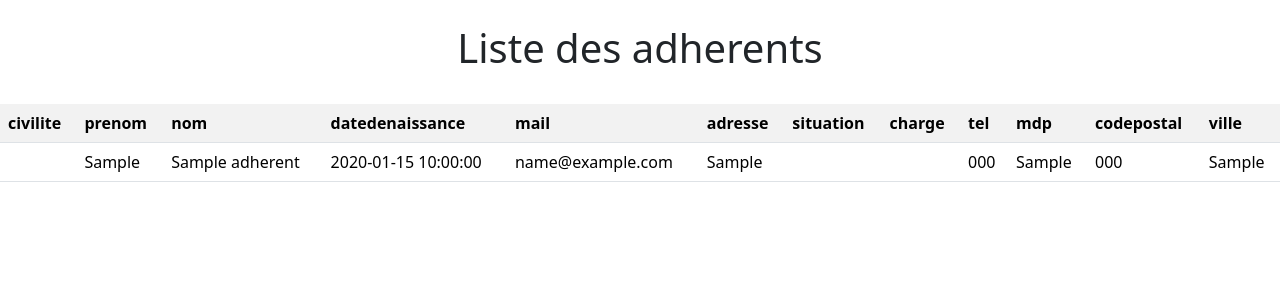
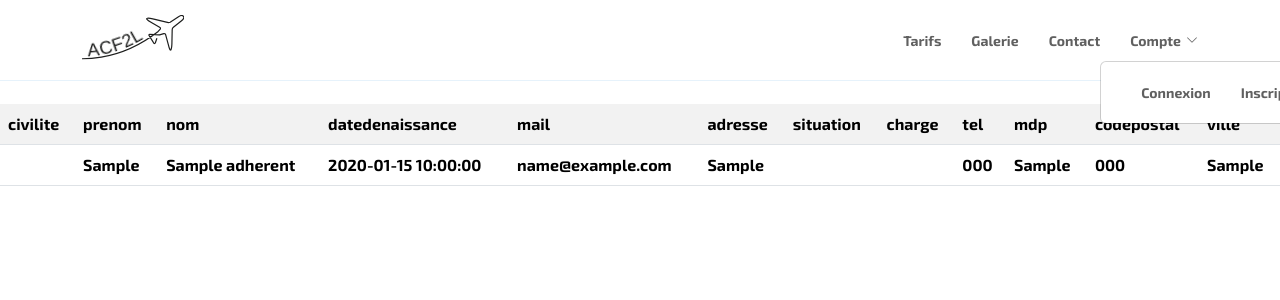
Before and after one commit to Karlitooo03/SAE303, a PHP site: page /membres.php in a window 1280 px wide. Shown: the top 300 px of the page. Run offline with PHP 8.4, Linux system fonts and the light colour scheme; tables that the repository leaves empty or names only in its code hold one stand-in row (values such as "Sample post"); data that the repository does not hold is empty.

Commit message:
modif page membre 1

```diff
--- a/membres.php
+++ b/membres.php
@@ -1,13 +1,15 @@
 <?php
+session_start();
 //require_once "exec.php";
 require_once "poo_models.php";
 require_once "poo_repository.php";
-
-echo '<link href="https://cdn.jsdelivr.net/npm/bootstrap@5.3.2/dist/css/bootstrap.min.css" rel="stylesheet"
+?>
+<?php
+/*echo '<link href="https://cdn.jsdelivr.net/npm/bootstrap@5.3.2/dist/css/bootstrap.min.css" rel="stylesheet"
  integrity="sha384-T3c6CoIi6uLrA9TneNEoa7RxnatzjcDSCmG1MXxSR1GAsXEV/Dwwykc2MPK8M2HN" crossorigin="anonymous">
  <script src="https://cdn.jsdelivr.net/npm/bootstrap@5.3.2/dist/js/bootstrap.bundle.min.js"
   integrity="sha384-C6RzsynM9kWDrMNeT87bh95OGNyZPhcTNXj1NW7RuBCsyN/o0jlpcV8Qyq46cDfL" crossorigin="anonymous"></script>';
-
+*/
 function afficherTable($table, $colonnes)
 {
     try {
@@ -41,7 +43,90 @@ function afficherTable($table, $colonnes)
 
 // Afficher le tableau des adhérents
     $colonnesAdherents = ['civilite', 'prenom', 'nom', 'datedenaissance', 'mail', 'adresse', 'situation', 'charge', 'tel', 'mdp', 'codepostal', 'ville'];
-    afficherTable('adherents', $colonnesAdherents);
+    //afficherTable('adherents', $colonnesAdherents);
 
 
 ?>
+<!DOCTYPE html>
+<html lang="en">
+
+
+
+
+
+
+
+<head>
+  <meta charset="UTF-8">
+  <meta name="viewport" content="width=device-width, initial-scale=1.0">
+  <title>Accueil</title>
+  <link href="" rel="icon">
+  <link href="assets/img/apple-touch-icon.png" rel="apple-touch-icon">
+  <link href="https://fonts.googleapis.com/css?family=Open+Sans:300,300i,400,400i,600,600i,700,700i|Raleway:300,300i,400,400i,500,500i,600,600i,700,700i|Poppins:300,300i,400,400i,500,500i,600,600i,700,700i" rel="stylesheet">
+  <link href="assets/vendor/aos/aos.css" rel="stylesheet">
+  <link href="assets/vendor/bootstrap/css/bootstrap.min.css" rel="stylesheet">
+  <link href="assets/vendor/bootstrap-icons/bootstrap-icons.css" rel="stylesheet">
+  <link href="assets/vendor/boxicons/css/boxicons.min.css" rel="stylesheet">
+  <link href="assets/vendor/glightbox/css/glightbox.min.css" rel="stylesheet">
+  <link href="assets/vendor/remixicon/remixicon.css" rel="stylesheet">
+  <link href="assets/vendor/swiper/swiper-bundle.min.css" rel="stylesheet">
+  <link href="assets/css/style.css" rel="stylesheet">
+</head>
+
+
+
+<body>
+  <header id="header" class="fixed-top">
+    <div class="container d-flex align-items-center justify-content-between">
+      <a href="index.php" class="logo"><svg id="Calque_1" class="img-fluid" data-name="Calque 1" xmlns="http://www.w3.org/2000/svg" viewBox="0 0 598.45 292.25">
+          <defs>
+            <style>
+              .cls-1 {
+                fill: none;
+                stroke: #1d1e1d;
+                stroke-miterlimit: 10;
+                stroke-width: 7px;
+              }
+
+              .cls-2 {
+                font-size: 106px;
+                fill: #1d1e1d;
+                font-family: Helvetica;
+              }
+            </style>
+          </defs>
+          <path class="cls-1" d="M437.72,135.78,428.53,163c-8.23,11.1-12.6-5-16-10.35l-20.54-32.86a4.37,4.37,0,0,1,3.57-7.07l54.45,3a24.3,24.3,0,0,0,8.21-1l20-5.85a8.43,8.43,0,0,1,10.5,6L504.18,172c15.65,68.89,21,9.84,21.27-3l1.7-83.23a18.45,18.45,0,0,1,6.93-14.06l49.56-39.31c23.46-18.61,7.22-40-19.58-22.22L515.41,42.23A26.52,26.52,0,0,1,499,43.51l-85.08-20.6c-12.75-3.09-68.28-14.07-8.32,21.43L456,73.43A5.65,5.65,0,0,1,457.33,82l-12.15,13.9c-67.79,53-180.27,124.06-332.27,150A701.69,701.69,0,0,1,0,255.84" /><text class="cls-2" transform="translate(34.96 242.29) rotate(-5.68)">A</text><text class="cls-2" transform="translate(110.13 234.52) rotate(-12.79)">C</text><text class="cls-2" transform="translate(188.56 216.15) rotate(-18.92)">F</text><text class="cls-2" transform="matrix(0.91, -0.41, 0.41, 0.91, 252.89, 193.78)">2</text><text class="cls-2" transform="matrix(0.87, -0.49, 0.49, 0.87, 309.45, 168.19)">L</text>
+        </svg></a>
+
+      <nav id="navbar" class="navbar">
+        <ul>
+          <li><a class="nav-link scrollto" href="tarifs.html">Tarifs</a></li>
+          <li><a class="nav-link scrollto" href="galerie.html">Galerie</a></li>
+          <li><a class="nav-link scrollto" href="contact.html">Contact</a></li>
+          <li class="dropdown" id="accountDropdown">
+            <a class="nav-link scrollto" id="dropdownToggle">Compte <i class="bi bi-chevron-down"></i></a>
+            <ul class="dropdown-menu" id="dropdownMenu">
+              <li><a href="connexion.html" id="reservationLink">Connexion</a></li>
+              <li><a href="inscription.html" id="inscriptionLink">Inscription</a></li>
+
+              <li><a href="reservation.html" id="reservationLink">Réservation</a></li>
+              <li><a href="compte.php" id="profileLink">Modifier mon profil</a></li>
+              <li><a href="index.php" id="logoutLink">Déconnexion</a></li>
+
+
+
+            </ul>
+          </li>
+        </ul>
+        <i class="bi bi-list mobile-nav-toggle"></i>
+      </nav>
+
+    </div>
+  </header>
+  <body>
+    <div>
+    <?php afficherTable('adherents', $colonnesAdherents); ?>
+    </div>
+  </body>
+            </body>
+            </html>
```
